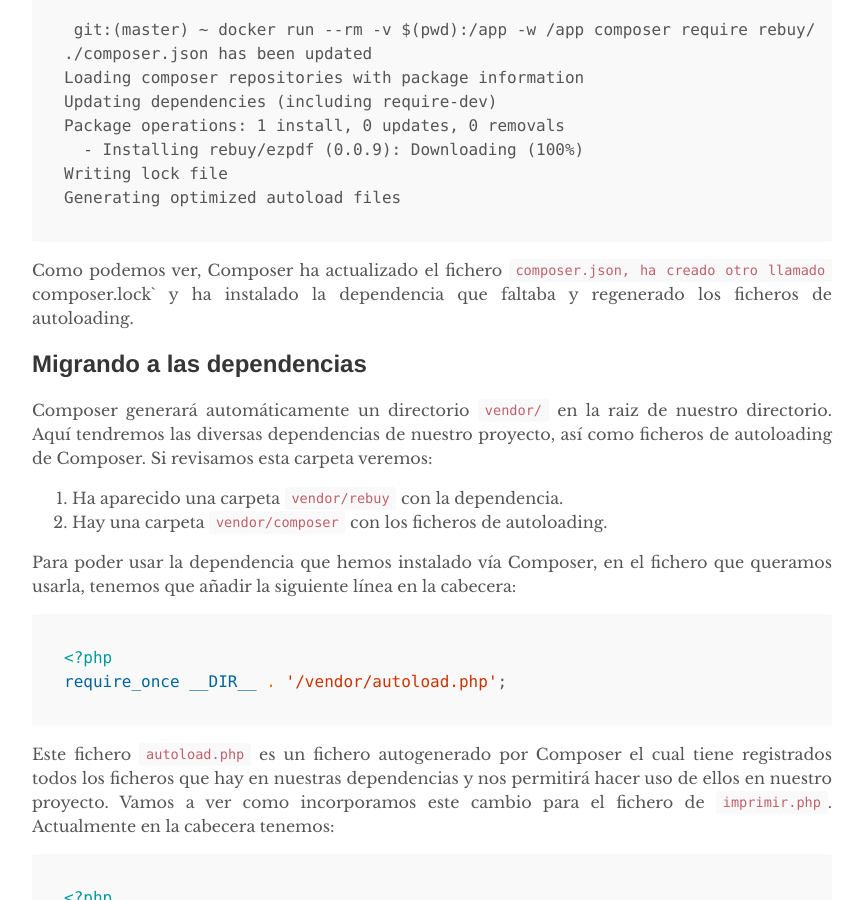
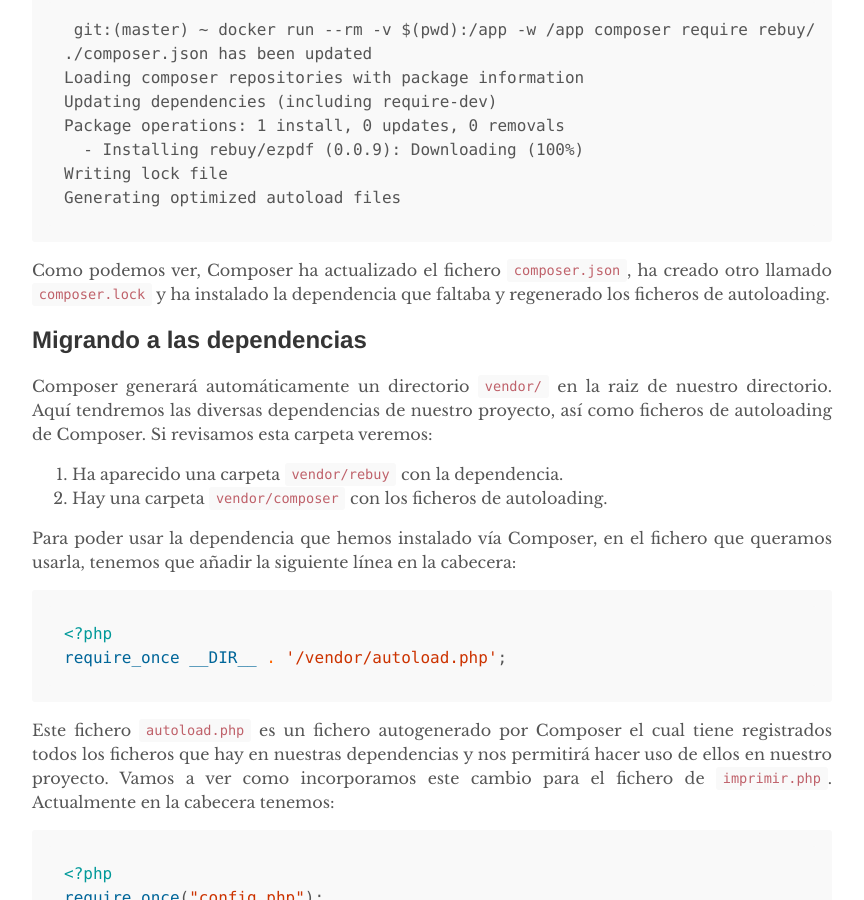
Before and after one commit to danitome24/slides, a Jekyll site: the page built from _posts/2019-04-14-moviendo-dependencias-a-composer.markdown, in a window 1280 px wide and 900 px high, scrolled down 1219 px. Shown: the whole window, without its empty margins (208-1072 px from the left). Built offline with Jekyll 4.4.1, drawn with Linux system fonts in a browser that asks for light colours.

````diff
--- a/_posts/2019-04-14-moviendo-dependencias-a-composer.markdown
+++ b/_posts/2019-04-14-moviendo-dependencias-a-composer.markdown
@@ -47,7 +47,7 @@ Writing lock file
 Generating optimized autoload files
 ```
 
-Como podemos ver, Composer ha actualizado el fichero `composer.json, ha creado otro llamado `composer.lock` y ha instalado la dependencia que faltaba y regenerado
+Como podemos ver, Composer ha actualizado el fichero `composer.json`, ha creado otro llamado `composer.lock` y ha instalado la dependencia que faltaba y regenerado
 los ficheros de autoloading.
 
 ## Migrando a las dependencias
````
